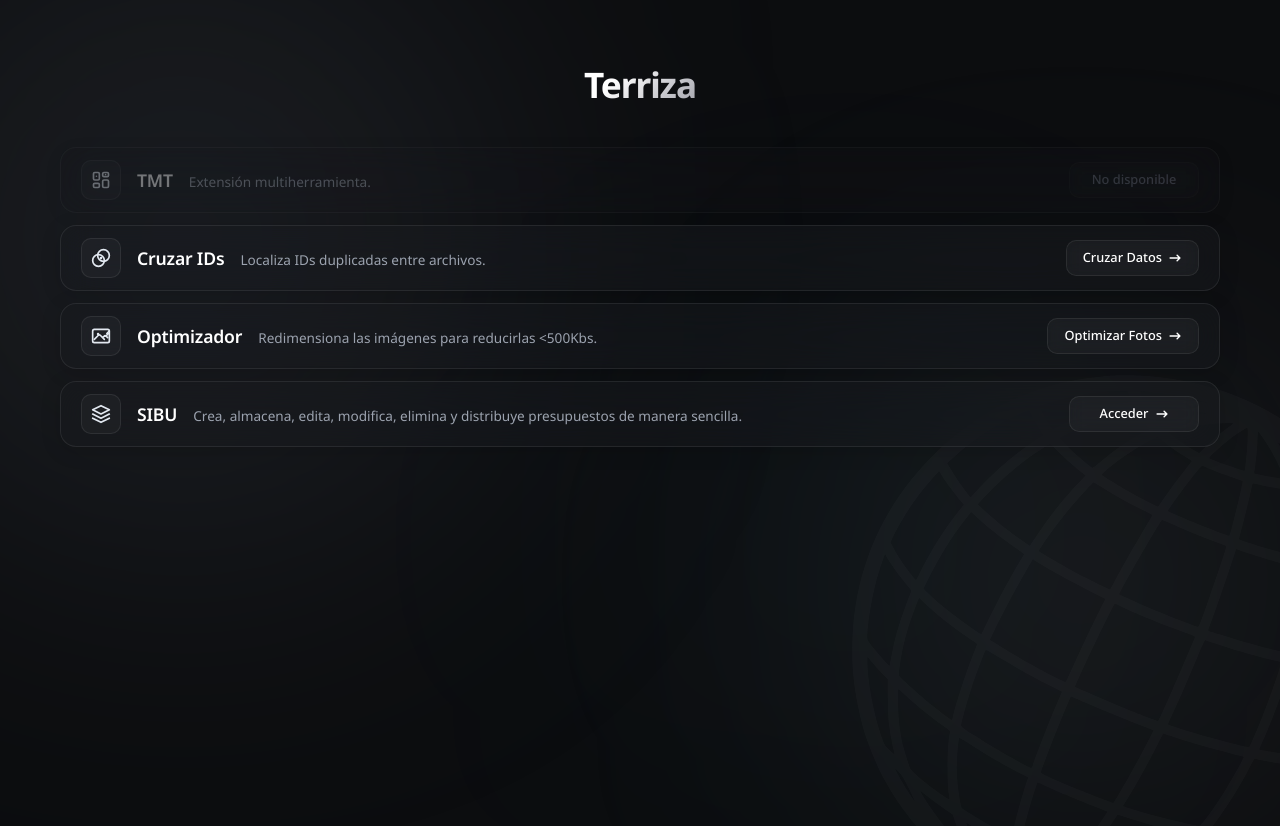
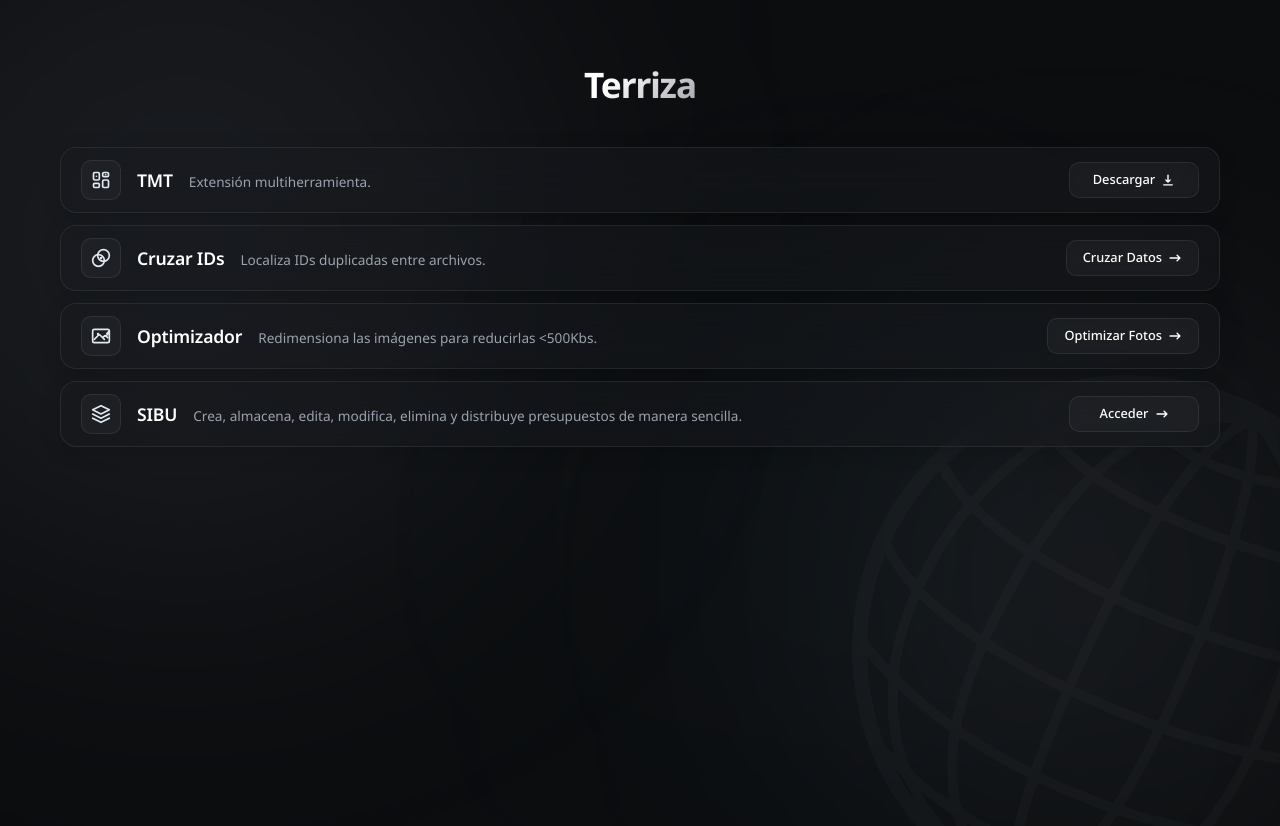
Before and after one commit to soyalejandroterriza/Terriza-Suite, a plain HTML site: page index.html in a window 1280 px wide. Shown: the top 826 px of the page. Drawn offline with Linux system fonts and the light colour scheme.

Commit message:
feat: habilitar botón de descarga de la última versión de TMT
- Modifica la tarjeta de TMT en index.html, transformándola de un div deshabilitado a un enlace dinámico `<a>`.
- Configura el destino para descargar directamente el ZIP de la rama `main` desde el repositorio de GitHub.
- Elimina la clase `.disabled` para activar todos los efectos hover y la interactividad de la tarjeta.
- Actualiza el texto del botón a "Descargar" e introduce un icono SVG de flecha hacia abajo.

```diff
--- a/index.html
+++ b/index.html
@@ -31,7 +31,7 @@
         <!-- Galería de herramientas (Stack Vertical) -->
         <main class="gallery-container">
             <!-- 1. TMT -->
-            <div class="tool-card disabled" id="tool-tmt">
+            <a href="https://github.com/soyalejandroterriza/TMT/archive/refs/heads/main.zip" class="tool-card" id="tool-tmt">
                 <div class="card-inner">
                     <div class="card-info">
                         <div class="icon-wrapper">
@@ -51,12 +51,15 @@
                         </div>
                     </div>
                     <div class="card-action">
-                        <div class="glass-btn-simulated disabled">
-                            <span>No disponible</span>
+                        <div class="glass-btn-simulated">
+                            <span>Descargar</span>
+                            <svg class="btn-arrow" viewBox="0 0 20 20" fill="currentColor">
+                                <path fill-rule="evenodd" d="M3 17a1 1 0 011-1h12a1 1 0 110 2H4a1 1 0 01-1-1zm3.293-7.707a1 1 0 011.414 0L9 10.586V3a1 1 0 112 0v7.586l1.293-1.293a1 1 0 111.414 1.414l-3 3a1 1 0 01-1.414 0l-3-3a1 1 0 010-1.414z" clip-rule="evenodd" />
+                            </svg>
                         </div>
                     </div>
                 </div>
-            </div>
+            </a>
 
             <!-- 2. Cruzar IDs -->
             <a href="https://soyalejandroterriza.github.io/comparador-ids/" target="_blank" rel="noopener noreferrer" class="tool-card" id="tool-cruzar-ids">
```
